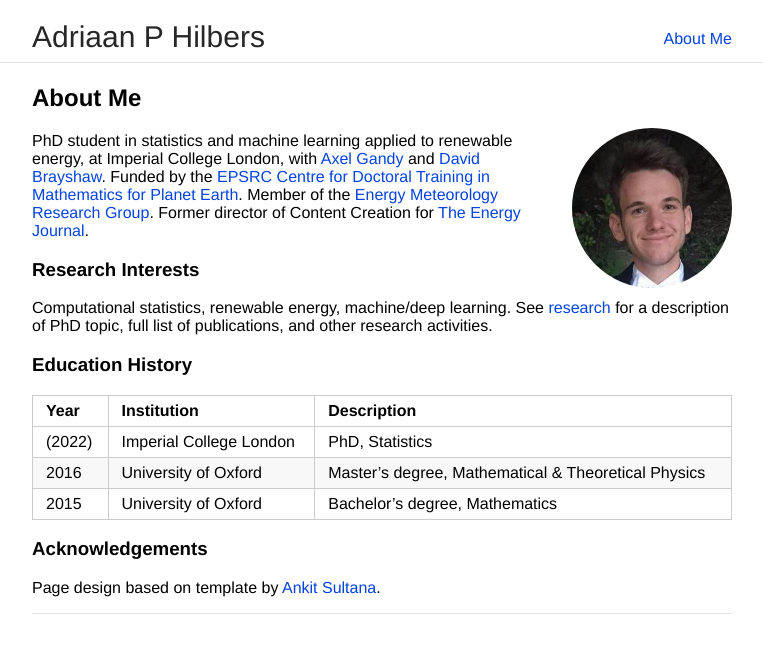
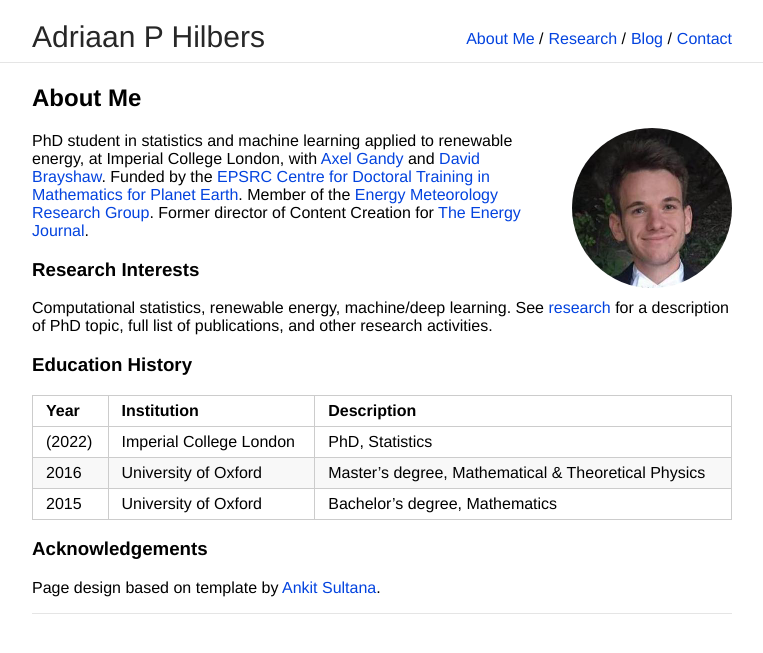
Before and after one commit to ahilbers/ahilbers.github.io, a Jekyll site: the page built from index.md, in a window 1280 px wide. Shown: the top 653 px of the page, without its empty margins (258-1021 px from the left). Built offline with Jekyll 4.4.1, drawn with Linux system fonts in a browser that asks for light colours; our own code applies the rules of GitHub Pages for plain Markdown files; some of the changed lines change nothing that is shown.

Commit message:
fix build css issues

```diff
--- a/_config.yml
+++ b/_config.yml
@@ -1,6 +1,6 @@
 title: Adriaan P Hilbers
 url: https://ahilbers.github.io
-baseurl: /PROJECT
+baseurl: "."
 
 markdown: kramdown
 #ins_logo: "./bits-logo.png"
@@ -18,9 +18,9 @@ sass:
 nav:
  - name: "About Me"
    link: "index"
-# - name: "Research"
-#   link: "research"
-# - name: "Blog"
-#   link: "blog"
-# - name: "Contact"
-#   link: "contact"
+ - name: "Research"
+   link: "research"
+ - name: "Blog"
+   link: "blog"
+ - name: "Contact"
+   link: "contact"
```
Also changed, not shown: _sass/style.scss (renamed from _sass/_style.scss), 10 other files.
